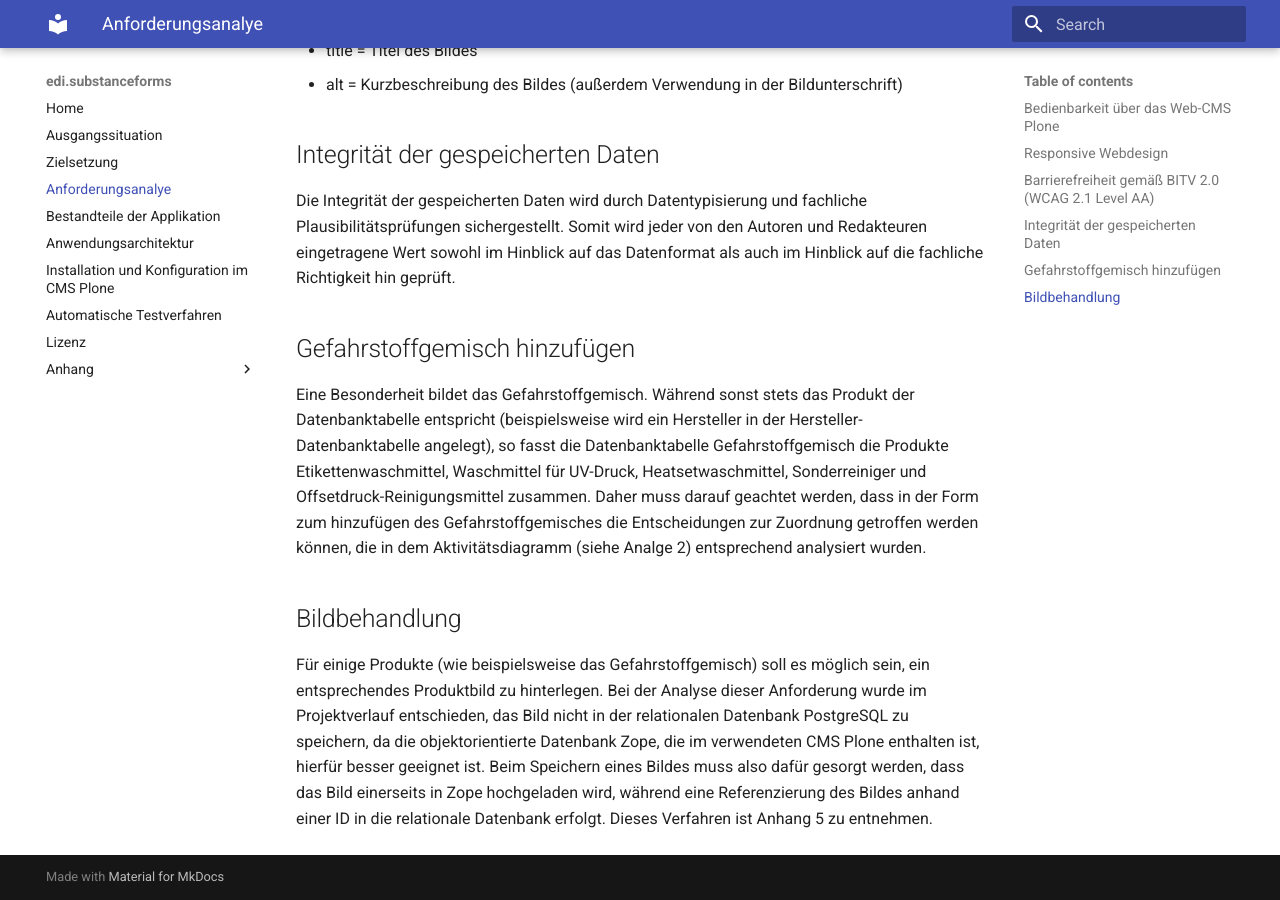
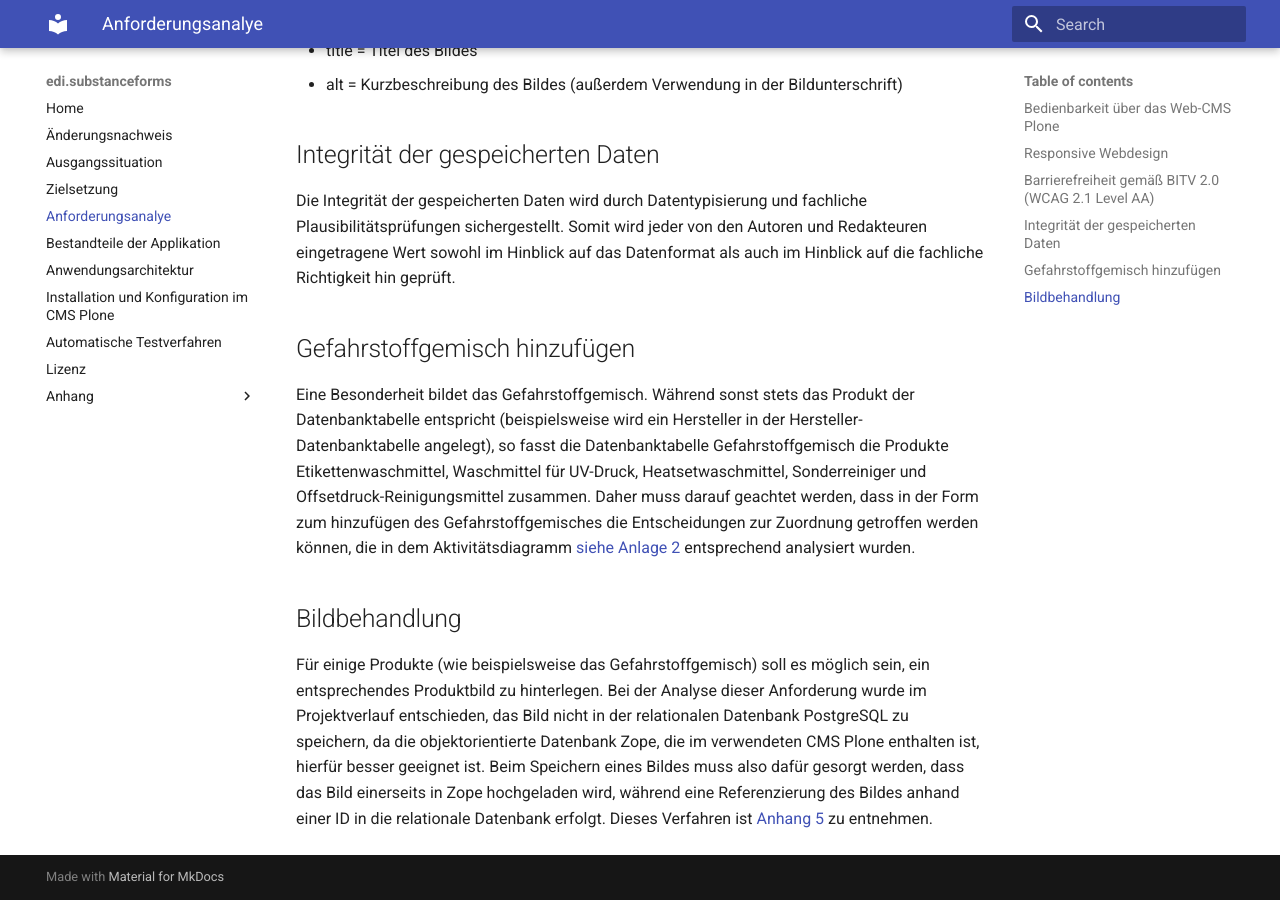
Before and after one commit to educorvi/edi.docTheSubstanceForms, an MkDocs documentation site: the page built from docs/anforderungen.md, in a window 1280 px wide and 900 px high, scrolled down 2094 px. Built offline with MkDocs 1.6.1 and Material for MkDocs 9.7.7, drawn with Linux system fonts in a browser that asks for light colours.

Commit message:
Added Aenderungsnachweis

```diff
--- a/docs/anforderungen.md
+++ b/docs/anforderungen.md
@@ -88,8 +88,8 @@
 
 ##Gefahrstoffgemisch hinzufügen
 
-Eine Besonderheit bildet das Gefahrstoffgemisch. Während sonst stets das Produkt der Datenbanktabelle entspricht (beispielsweise wird ein Hersteller in der Hersteller-Datenbanktabelle angelegt), so fasst die Datenbanktabelle Gefahrstoffgemisch die Produkte Etikettenwaschmittel, Waschmittel für UV-Druck, Heatsetwaschmittel, Sonderreiniger und Offsetdruck-Reinigungsmittel zusammen. Daher muss darauf geachtet werden, dass in der Form zum hinzufügen des Gefahrstoffgemisches die Entscheidungen zur Zuordnung getroffen werden können, die in dem Aktivitätsdiagramm (siehe Analge 2) entsprechend analysiert wurden.
+Eine Besonderheit bildet das Gefahrstoffgemisch. Während sonst stets das Produkt der Datenbanktabelle entspricht (beispielsweise wird ein Hersteller in der Hersteller-Datenbanktabelle angelegt), so fasst die Datenbanktabelle Gefahrstoffgemisch die Produkte Etikettenwaschmittel, Waschmittel für UV-Druck, Heatsetwaschmittel, Sonderreiniger und Offsetdruck-Reinigungsmittel zusammen. Daher muss darauf geachtet werden, dass in der Form zum hinzufügen des Gefahrstoffgemisches die Entscheidungen zur Zuordnung getroffen werden können, die in dem Aktivitätsdiagramm [siehe Anlage 2](anhang2.md) entsprechend analysiert wurden.
 
 ##Bildbehandlung
 Für einige Produkte (wie beispielsweise das Gefahrstoffgemisch) soll es möglich sein, ein entsprechendes Produktbild zu hinterlegen.
-Bei der Analyse dieser Anforderung wurde im Projektverlauf entschieden, das Bild nicht in der relationalen Datenbank PostgreSQL zu speichern, da die objektorientierte Datenbank Zope, die im verwendeten CMS Plone enthalten ist, hierfür besser geeignet ist. Beim Speichern eines Bildes muss also dafür gesorgt werden, dass das Bild einerseits in Zope hochgeladen wird, während eine Referenzierung des Bildes anhand einer ID in die relationale Datenbank erfolgt. Dieses Verfahren ist Anhang 5 zu entnehmen.
+Bei der Analyse dieser Anforderung wurde im Projektverlauf entschieden, das Bild nicht in der relationalen Datenbank PostgreSQL zu speichern, da die objektorientierte Datenbank Zope, die im verwendeten CMS Plone enthalten ist, hierfür besser geeignet ist. Beim Speichern eines Bildes muss also dafür gesorgt werden, dass das Bild einerseits in Zope hochgeladen wird, während eine Referenzierung des Bildes anhand einer ID in die relationale Datenbank erfolgt. Dieses Verfahren ist [Anhang 5](anhang5.md) zu entnehmen.
--- a/mkdocs.yml
+++ b/mkdocs.yml
@@ -2,6 +2,7 @@
 
 nav:
     - Home: index.md
+    - Änderungsnachweis: aenderungen.md
     - Ausgangssituation: ausgang.md
     - Zielsetzung: zielsetzung.md
     - Anforderungsanalye: anforderungen.md
```
Also changed, not shown: docs/aenderungen.md (added, +5 -0 lines), 1 other file.
